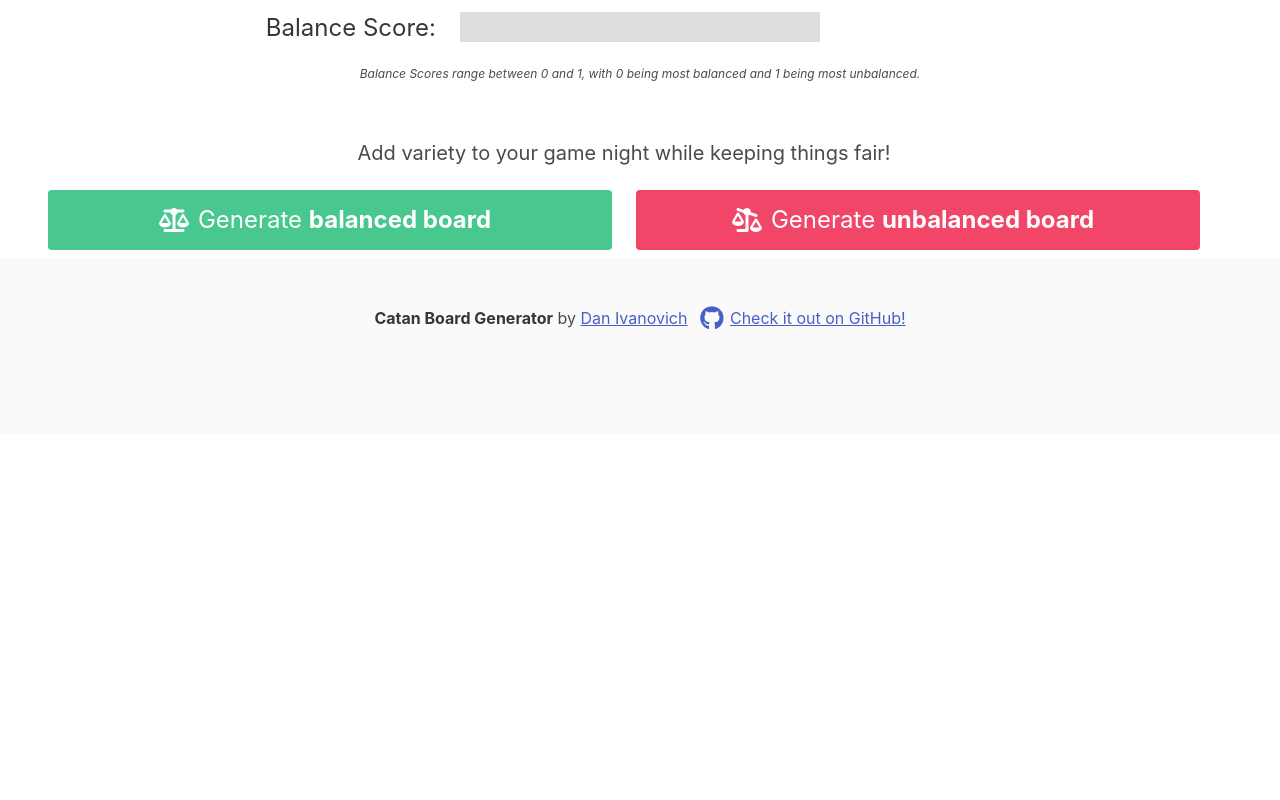
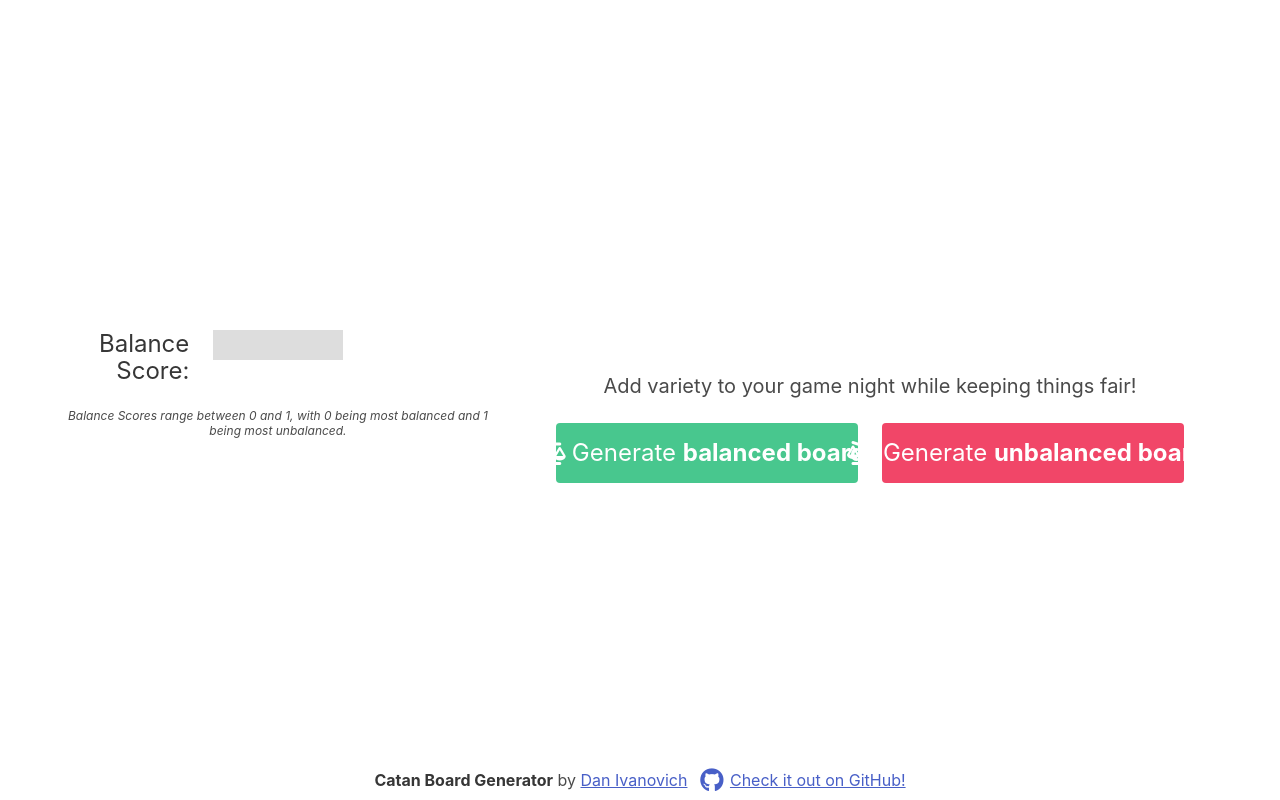
Before and after one commit to Ivanov1ch/Catan, a Flask app: page /view-board/ in a window 1280 px wide. Run offline with Flask 2, Linux system fonts and the light colour scheme; some libraries are stand-ins or nearby versions.

Commit message:
Make board-view page a full-height hero

```diff
--- a/templates/view_board.html
+++ b/templates/view_board.html
@@ -1,5 +1,6 @@
 <!DOCTYPE html>
 <html lang="en">
+
 <head>
     <meta charset="UTF-8">
     <title>View Board | Balanced Catan Board Generator</title>
@@ -9,7 +10,7 @@
         integrity="sha512-HqxHUkJM0SYcbvxUw5P60SzdOTy/QVwA1JJrvaXJv4q7lmbDZCmZaqz01UPOaQveoxfYRv1tHozWGPMcuTBuvQ=="
         crossorigin="anonymous" referrerpolicy="no-referrer">
     <link rel="stylesheet" href="static/css/board_view_page.css">
-    <link rel="stylesheet" href="static/css/catan_board_styling.css"/>
+    <link rel="stylesheet" href="static/css/catan_board_styling.css" />
 
     <!--Import jQuery via CDN-->
     <script src="https://code.jquery.com/jquery-3.6.0.min.js"
@@ -18,7 +19,10 @@
     <!--Import FontAwesome Kit via CDN  -->
     <script src="https://kit.fontawesome.com/1873b48eb1.js" crossorigin="anonymous"></script>
 </head>
+
 <body>
+    <section class="hero is-fullheight">
+        <div class="hero-body">
             <section class="container">
                 <div id="catan-board-container">
                     <!-- The container div in which the Catan board SVG will be loaded -->
@@ -38,7 +42,8 @@
                 </div>
                 <div class="container columns" style="margin: 0 auto;">
                     <div class="column has-text-centered">
-            <h6 class="subtitle is-italic is-size-7">Balance Scores range between 0 and 1, with 0 being most balanced and 1 being most unbalanced.</h6>
+                        <h6 class="subtitle is-italic is-size-7">Balance Scores range between 0 and 1, with 0 being most
+                            balanced and 1 being most unbalanced.</h6>
                     </div>
                 </div>
             </section>
@@ -49,7 +54,8 @@
                     </p>
                     <div class="columns is-desktop buttons are-large is-desktop" id="home-button-container">
                         <div class="column has-text-right-desktop is-full is-half-desktop">
-                <button class="button is-success is-fullwidth" id="balanced-button" onclick="handleHomeButtonPress(true);">
+                            <button class="button is-success is-fullwidth" id="balanced-button"
+                                onclick="handleHomeButtonPress(true);">
                                 <span class="icon">
                                     <i class="fas fa-balance-scale"></i>
                                 </span>
@@ -57,7 +63,8 @@
                             </button>
                         </div>
                         <div class="column has-text-left-desktop is-full is-half-desktop">
-                <button class="button is-danger is-fullwidth" id="unbalanced-button" onclick="handleHomeButtonPress(false);">
+                            <button class="button is-danger is-fullwidth" id="unbalanced-button"
+                                onclick="handleHomeButtonPress(false);">
                                 <span class="icon">
                                     <i class="fas fa-balance-scale-right"></i>
                                 </span>
@@ -67,7 +74,8 @@
                     </div>
                 </div>
             </section>
-<section class="footer">
+        </div>
+        <section class="hero-foot">
             <div class="container has-text-centered pb-2">
                 <p>
                     <span class="mr-1">
@@ -87,9 +95,11 @@
                     </span>
                 </p>
             </div>
-</div>
+        </section>
+    </section>
     <!-- Convert the data passed from the Python backend into JavaScript variables -->
     <script type="text/javascript" src="static/js/board_view_page.js"></script>
     <script type="text/javascript" src="static/js/home.js"></script>
 </body>
+
 </html>
```
Lines whose indentation alone changed are shown as unchanged.
